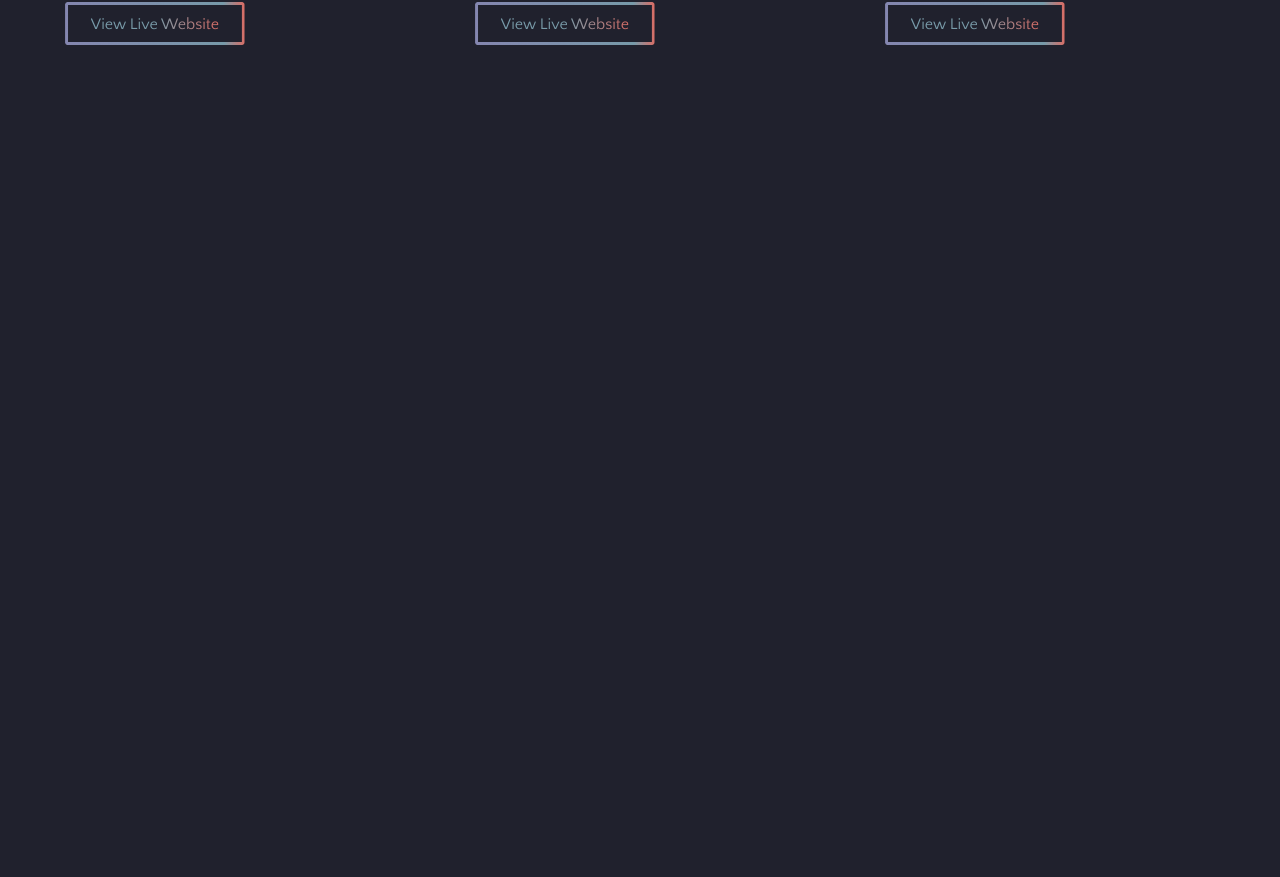
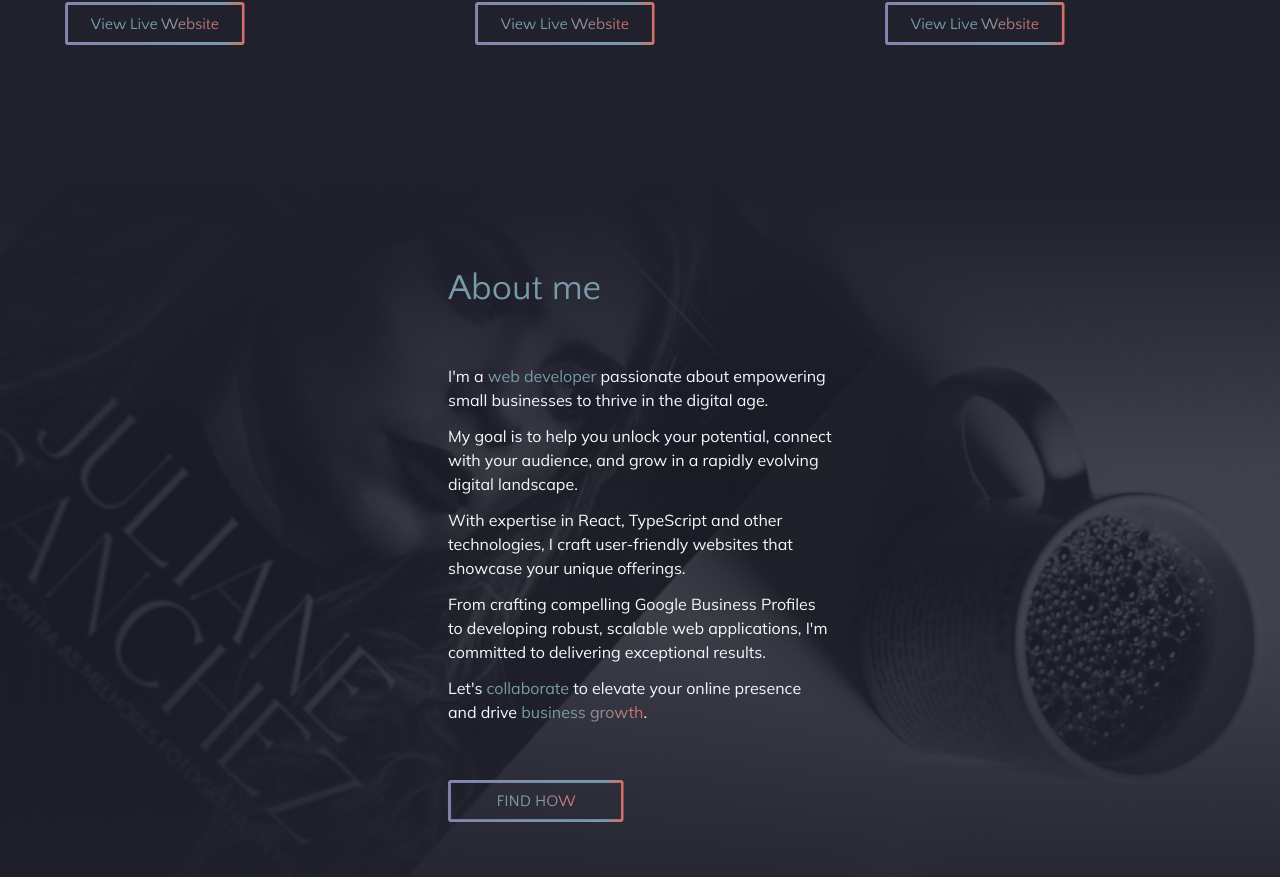
Before and after one commit to ConstantinIlisescu/costa-web-dev, a Next.js app: page / in a window 1280 px wide. Shown: the part 2279-3156 px from the top of the page. Before the commit the page ends 2424 px from the top, so only its background shows below. Built offline with nearby package versions, Linux system fonts and the light colour scheme.

Commit message:
about me section completed

```diff
--- a/app/(root)/page.tsx
+++ b/app/(root)/page.tsx
@@ -1,6 +1,7 @@
 import HomeHero from "@/components/HomeHero";
 import HomeAction from "@/components/HomeAction";
 import HomeProjects from "@/components/HomeProjects";
+import HomeAbout from "@/components/HomeAbout";
 
 export default function Home() {
   return (
@@ -8,6 +9,7 @@ export default function Home() {
       <HomeHero />
       <HomeAction />
       <HomeProjects />
+      <HomeAbout />
     </>
   );
 }
--- a/components/Button.tsx
+++ b/components/Button.tsx
@@ -4,13 +4,13 @@ import React from "react";
 
 const Button = ({
   href,
-  imgPath,
+  imgPath = "/button-border.png",
   text,
   target,
   referrerPolicy,
 }: {
   href: string;
-  imgPath: string;
+  imgPath?: string;
   text: string;
   target?: "_blank" | undefined;
   referrerPolicy?: "no-referrer" | undefined;
--- /dev/null
+++ b/components/HomeAbout.tsx
@@ -0,0 +1,53 @@
+import Image from "next/image";
+import SectionOverlay from "./SectionOverlay";
+import Button from "./Button";
+
+const HomeAbout = () => {
+  return (
+    <section id="about" className="relative screen-container">
+      <Image
+        src="/about.jpg"
+        alt="Black and white shot of a coffee cup and fashion magazine on a table."
+        width={1920}
+        height={1280}
+        className="absolute-full-screen-image fade-img-top-bottom"
+      />
+      <SectionOverlay />
+      <div className="absolute inset-0 z-30 flex items-center justify-center ">
+        <div className="flex flex-col items-center justify-center md:items-start  gap-14">
+          <div className="flex flex-col md:flex-row items-center justify-center x gap-5">
+            <h2 className="section-header">About me</h2>
+          </div>
+          <div className="max-w-sm flex flex-col gap-3">
+            <p>
+              I&apos;m a <span className="text-neptune">web developer</span>{" "}
+              passionate about empowering small businesses to thrive in the
+              digital age.
+            </p>
+            <p>
+              My goal is to help you unlock your potential, connect with your
+              audience, and grow in a rapidly evolving digital landscape.
+            </p>
+            <p>
+              With expertise in React, TypeScript and other technologies, I
+              craft user-friendly websites that showcase your unique offerings.
+            </p>
+            <p>
+              From crafting compelling Google Business Profiles to developing
+              robust, scalable web applications, I&apos;m committed to
+              delivering exceptional results.
+            </p>
+            <p>
+              Let&apos;s <span className="text-neptune">collaborate</span> to
+              elevate your online presence and drive{" "}
+              <span className="gradient-neptune">business growth</span>.
+            </p>
+          </div>
+          <Button href="#how" text="FIND HOW" />
+        </div>
+      </div>
+    </section>
+  );
+};
+
+export default HomeAbout;
--- a/components/HomeAction.tsx
+++ b/components/HomeAction.tsx
@@ -4,7 +4,7 @@ import Button from "./Button";
 
 const HomeAction = () => {
   return (
-    <section id="home" className="relative screen-container">
+    <section className="relative screen-container">
       <Image
         src="/call-to-action.png"
         alt="Laptop next to a white rustic cup and a green plant, on a white table"
@@ -27,16 +27,13 @@ const HomeAction = () => {
               My code
             </h2>
           </div>
-          <p className="max-w-xs">
-            {
-              "I'm passionate about empowering small businesses thrive in the digital age. My goal is to help unlock your potential, connect with your audience, and grow in a rapidly evolving digital landscape."
-            }
+          <p className="max-w-sm">
+            I&apos;m passionate about empowering small businesses thrive in the
+            digital age. My goal is to help you unlock your potential, connect
+            with your audience, and grow in a rapidly evolving digital
+            landscape.
           </p>
-          <Button
-            href="#projects"
-            text="FIND HOW"
-            imgPath="/button-border.png"
-          />
+          <Button href="#projects" text="FIND HOW" />
         </div>
       </div>
     </section>
--- a/components/HomeProjects.tsx
+++ b/components/HomeProjects.tsx
@@ -28,7 +28,6 @@ const HomeProjects = () => {
               <Button
                 href={project.link}
                 text="View Live Website"
-                imgPath="/button-border.png"
                 target="_blank"
                 referrerPolicy="no-referrer"
               />
```
Also changed, not shown: public/about.jpg (added).
